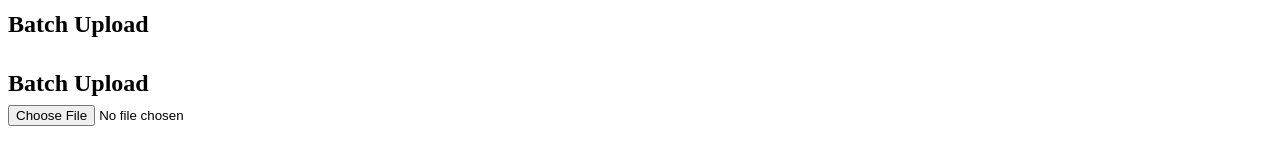
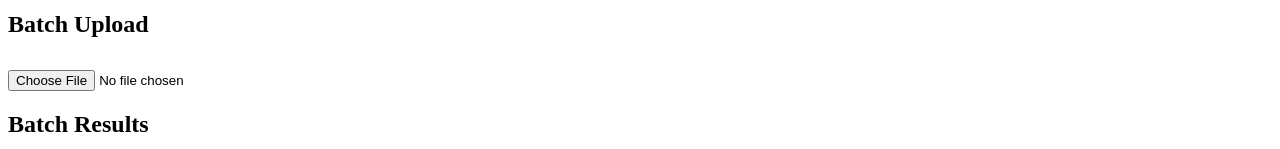
Before and after one commit to MannanGosrani/predixion-assignment, a React (Vite) app in the folder frontend/: page / in a window 1280 px wide. Shown: the part 454-603 px from the top of the page. Built offline with nearby package versions, Linux system fonts and the light colour scheme; no server answers; the HTML template or start-up script is replaced by a standard one.

Commit message:
UI fixes

```diff
--- a/frontend/src/components/BatchUpload.jsx
+++ b/frontend/src/components/BatchUpload.jsx
@@ -84,7 +84,6 @@ export default function BatchUpload() {
     <div style={{ width: "100%", marginTop: "2rem" }}>
       {/* File Upload */}
       <div style={{ marginBottom: "1rem" }}>
-        <h2 style={{ marginBottom: "8px" }}>Batch Upload</h2>
         <input type="file" accept=".csv" onChange={handleCSVUpload} />
       </div>
 
```
